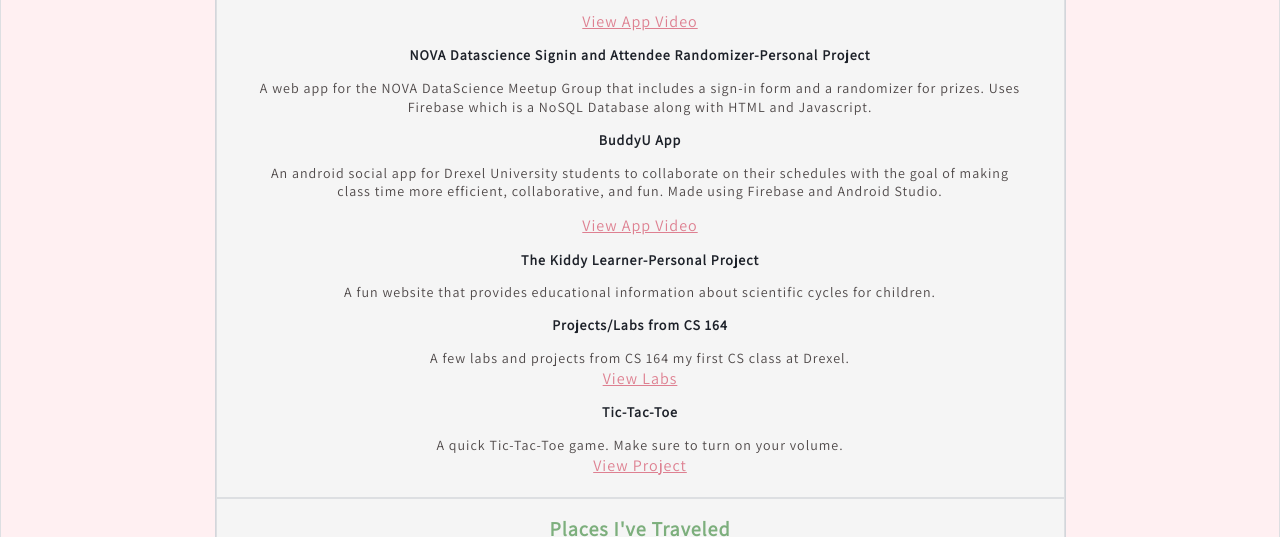
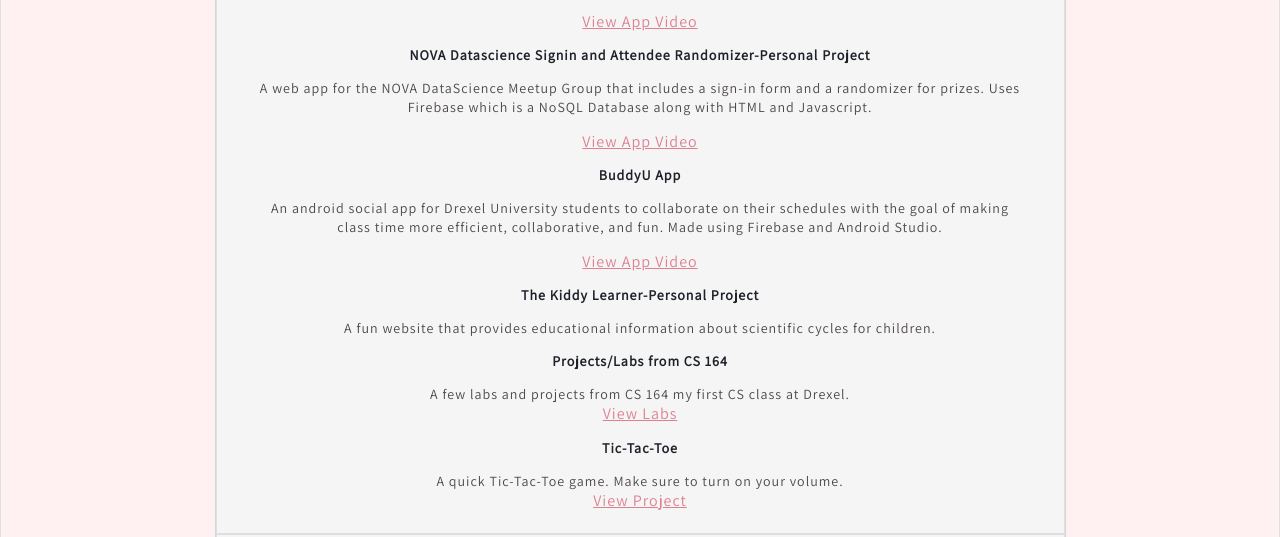
Before and after one commit to pinkdragon1000/Sita-Robinson-s-New-Website, a plain HTML site: page index.html in a window 1280 px wide. Shown: the part 1767-2304 px from the top of the page. Drawn offline with Linux system fonts and the light colour scheme; a script that the page names is missing; a web font is replaced by a local one.

Commit message:
adding link

```diff
--- a/index.html
+++ b/index.html
@@ -143,7 +143,7 @@
                                 <a href="https://photos.app.goo.gl/1W99xsGvydVPLqTh7">View App Video</a>
                                 <h3> NOVA Datascience Signin and Attendee Randomizer-Personal Project</h3>
                                 <p>A web app for the NOVA DataScience Meetup Group that includes a sign-in form and a randomizer for prizes.  Uses Firebase which is a NoSQL Database along with HTML and Javascript.</p>
-
+                                <a href="https://photos.app.goo.gl/LdME7wobGzXXXxAr5">View App Video</a>
                                 <h3> BuddyU App </h3>
                                 <p>An android social app for Drexel University students to collaborate on their schedules with the goal of making class time more efficient, collaborative, and fun.  Made using Firebase and Android Studio.</p>
                                 <a href="https://photos.google.com/share/AF1QipOyY2JltN-zIQfJKxHtcyuLB2FvBZUVJctuDBnPq2c9Y3AT9YehgOvPZ5yFiiZ1QQ/photo/AF1QipNYl9yC9jXxpggLi4tj8IvGe0oF0F8xUJQ_-fV4?key=d19YTXYzR2gzQ0JtRWh6M3M3SC1GTjF3ZTdmMVFR">View App Video</a> </p>
```
